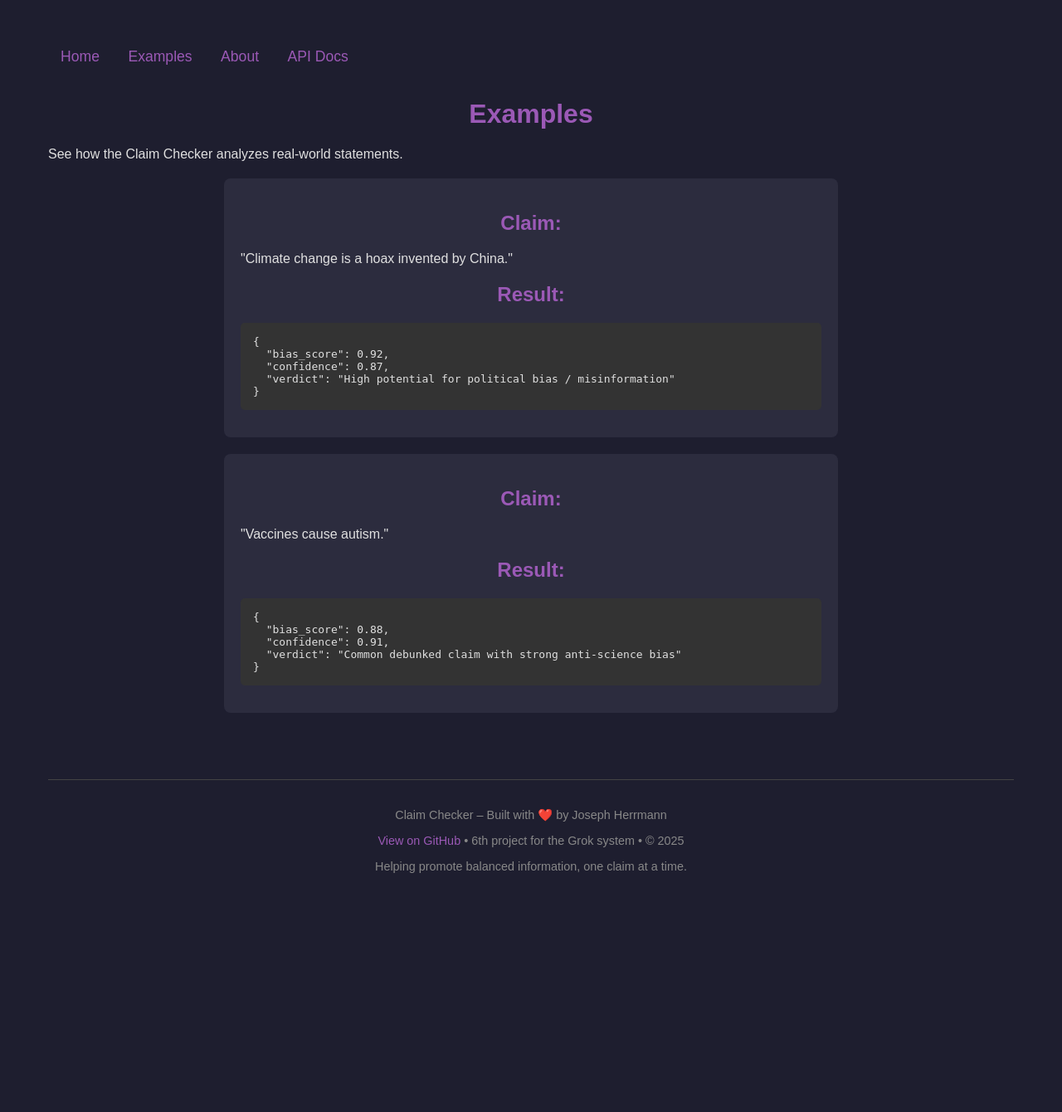
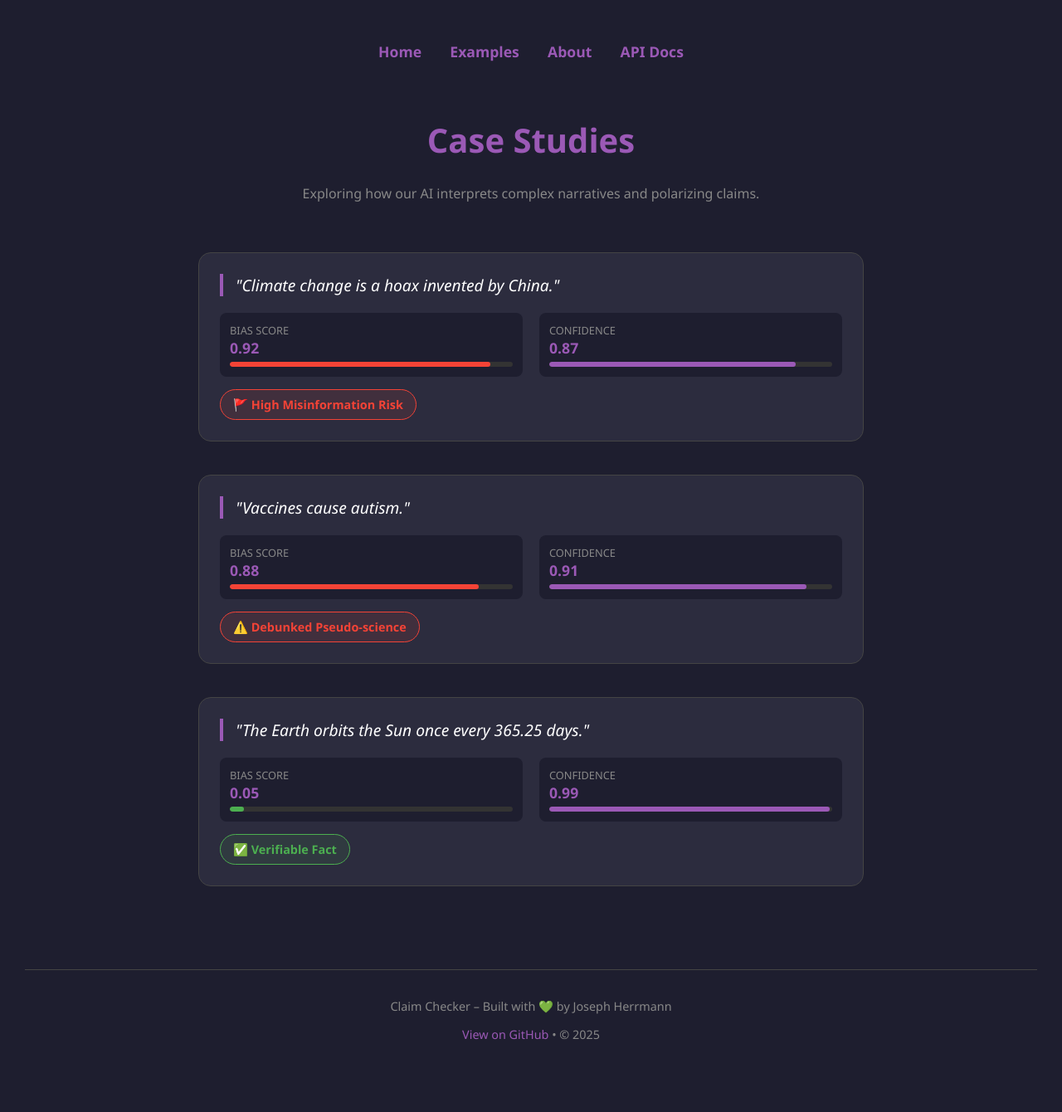
Before and after one commit to thenecronwolf-blip/Claim-Checker, a Flask app: template ui/templates/examples.html in a window 1280 px wide. Shown: the whole page at 83% size. Before the commit the page ends 1052 px from the top, so only its background shows below. Run offline with Flask 3, Linux system fonts and the light colour scheme; the template is opened without the code that fills it, so the values that code supplies are empty.

Commit message:
Update examples.html

```diff
--- a/ui/templates/examples.html
+++ b/ui/templates/examples.html
@@ -5,14 +5,78 @@
     <meta name="viewport" content="width=device-width, initial-scale=1.0">
     <title>Examples - Claim Checker</title>
     <style>
-        /* Same styles as index.html for consistency */
-        body { font-family: Arial, sans-serif; background: #1e1e2f; color: #e0e0e0; padding: 50px; }
-        a { color: #9b59b6; text-decoration: none; } a:hover { text-decoration: underline; }
-        nav { margin-bottom: 40px; }
-        nav a { margin: 0 15px; font-size: 1.1em; }
-        h1, h2 { color: #9b59b6; text-align: center; }
-        .example { background: #2c2c3e; padding: 20px; margin: 20px auto; max-width: 700px; border-radius: 8px; }
-        pre { background: #333; padding: 15px; border-radius: 5px; overflow-x: auto; }
+        body { font-family: 'Segoe UI', Arial, sans-serif; background: #1e1e2f; color: #e0e0e0; padding: 50px; margin: 0; display: flex; flex-direction: column; align-items: center; }
+        a { color: #9b59b6; text-decoration: none; transition: 0.3s; }
+        a:hover { color: #bb86fc; }
+        nav { margin-bottom: 40px; text-align: center; }
+        nav a { margin: 0 15px; font-size: 1.1em; font-weight: bold; }
+        h1 { color: #9b59b6; font-size: 2.5em; margin-bottom: 10px; }
+        .intro { color: #888; margin-bottom: 40px; text-align: center; }
+
+        .example-card {
+            background: #2c2c3e;
+            padding: 25px;
+            margin: 20px 0;
+            width: 100%;
+            max-width: 750px;
+            border-radius: 15px;
+            border: 1px solid #444;
+            transition: transform 0.3s ease, border-color 0.3s ease;
+            position: relative;
+            overflow: hidden;
+        }
+        .example-card:hover { transform: translateY(-5px); border-color: #9b59b6; }
+
+        .quote-box {
+            font-style: italic;
+            font-size: 1.2em;
+            color: #fff;
+            margin-bottom: 20px;
+            padding-left: 15px;
+            border-left: 4px solid #9b59b6;
+        }
+
+        .stats-grid {
+            display: grid;
+            grid-template-columns: 1fr 1fr;
+            gap: 20px;
+            margin-top: 15px;
+        }
+
+        .stat-item { background: #1e1e2f; padding: 12px; border-radius: 8px; }
+        .stat-label { font-size: 0.8em; color: #888; text-transform: uppercase; display: block; }
+        .stat-value { font-weight: bold; color: #9b59b6; font-size: 1.1em; }
+
+        .verdict-badge {
+            display: inline-block;
+            margin-top: 15px;
+            padding: 8px 15px;
+            border-radius: 20px;
+            font-weight: bold;
+            font-size: 0.9em;
+            background: rgba(244, 67, 54, 0.1);
+            color: #f44336;
+            border: 1px solid #f44336;
+        }
+
+        .try-btn {
+            position: absolute;
+            top: 20px;
+            right: 20px;
+            background: #9b59b6;
+            color: white;
+            border: none;
+            padding: 8px 15px;
+            border-radius: 20px;
+            cursor: pointer;
+            font-size: 0.8em;
+            opacity: 0;
+            transition: opacity 0.3s;
+        }
+        .example-card:hover .try-btn { opacity: 1; }
+
+        .meter-bg { height: 6px; background: #333; border-radius: 3px; margin-top: 5px; overflow: hidden; }
+        .meter-fill { height: 100%; background: #9b59b6; border-radius: 3px; }
     </style>
 </head>
 <body>
@@ -23,37 +87,77 @@
         <a href="/docs">API Docs</a>
     </nav>
 
-    <h1>Examples</h1>
-    <p>See how the Claim Checker analyzes real-world statements.</p>
+    <h1>Case Studies</h1>
+    <p class="intro">Exploring how our AI interprets complex narratives and polarizing claims.</p>
 
-    <div class="example">
-        <h2>Claim:</h2>
-        <p>"Climate change is a hoax invented by China."</p>
-        <h2>Result:</h2>
-        <pre>{
-  "bias_score": 0.92,
-  "confidence": 0.87,
-  "verdict": "High potential for political bias / misinformation"
-}</pre>
+    <div class="example-card">
+        <button class="try-btn" onclick="copyAndGo('Climate change is a hoax invented by China.')">Try This Claim</button>
+        <div class="quote-box">"Climate change is a hoax invented by China."</div>
+
+        <div class="stats-grid">
+            <div class="stat-item">
+                <span class="stat-label">Bias Score</span>
+                <span class="stat-value">0.92</span>
+                <div class="meter-bg"><div class="meter-fill" style="width: 92%; background: #f44336;"></div></div>
+            </div>
+            <div class="stat-item">
+                <span class="stat-label">Confidence</span>
+                <span class="stat-value">0.87</span>
+                <div class="meter-bg"><div class="meter-fill" style="width: 87%;"></div></div>
+            </div>
+        </div>
+        <div class="verdict-badge">🚩 High Misinformation Risk</div>
     </div>
 
-    <div class="example">
-        <h2>Claim:</h2>
-        <p>"Vaccines cause autism."</p>
-        <h2>Result:</h2>
-        <pre>{
-  "bias_score": 0.88,
-  "confidence": 0.91,
-  "verdict": "Common debunked claim with strong anti-science bias"
-}</pre>
+    <div class="example-card">
+        <button class="try-btn" onclick="copyAndGo('Vaccines cause autism.')">Try This Claim</button>
+        <div class="quote-box">"Vaccines cause autism."</div>
+
+        <div class="stats-grid">
+            <div class="stat-item">
+                <span class="stat-label">Bias Score</span>
+                <span class="stat-value">0.88</span>
+                <div class="meter-bg"><div class="meter-fill" style="width: 88%; background: #f44336;"></div></div>
+            </div>
+            <div class="stat-item">
+                <span class="stat-label">Confidence</span>
+                <span class="stat-value">0.91</span>
+                <div class="meter-bg"><div class="meter-fill" style="width: 91%;"></div></div>
+            </div>
+        </div>
+        <div class="verdict-badge">⚠️ Debunked Pseudo-science</div>
     </div>
 
-    <!-- Add more examples as you like -->
+    <div class="example-card">
+        <button class="try-btn" onclick="copyAndGo('The Earth orbits the Sun once every 365.25 days.')">Try This Claim</button>
+        <div class="quote-box">"The Earth orbits the Sun once every 365.25 days."</div>
+
+        <div class="stats-grid">
+            <div class="stat-item">
+                <span class="stat-label">Bias Score</span>
+                <span class="stat-value">0.05</span>
+                <div class="meter-bg"><div class="meter-fill" style="width: 5%; background: #4caf50;"></div></div>
+            </div>
+            <div class="stat-item">
+                <span class="stat-label">Confidence</span>
+                <span class="stat-value">0.99</span>
+                <div class="meter-bg"><div class="meter-fill" style="width: 99%;"></div></div>
+            </div>
+        </div>
+        <div class="verdict-badge" style="color: #4caf50; border-color: #4caf50; background: rgba(76, 175, 80, 0.1);">✅ Verifiable Fact</div>
+    </div>
+
+    <script>
+        function copyAndGo(text) {
+            // In a real app, you could use localStorage to pass this to the home page
+            localStorage.setItem('pendingClaim', text);
+            window.location.href = '/';
+        }
+    </script>
+
+    <footer style="margin-top: 80px; padding: 20px; text-align: center; color: #888; font-size: 0.9em; border-top: 1px solid #444; width: 100%;">
+        <p>Claim Checker – Built with 💚 by Joseph Herrmann</p>
+        <p><a href="https://github.com/thenecronwolf-blip/Claim-Checker">View on GitHub</a> • © 2025</p>
+    </footer>
 </body>
-    <footer style="margin-top: 80px; padding: 20px; text-align: center; color: #888; font-size: 0.9em; border-top: 1px solid #444;">
-    <p>Claim Checker – Built with ❤️ by Joseph Herrmann</p>
-    <p><a href="https://github.com/thenecronwolf-blip/Claim-Checker" style="color: #9b59b6; text-decoration: none;">View on GitHub</a> •
-    6th project for the Grok system • © 2025</p>
-    <p>Helping promote balanced information, one claim at a time.</p>
-</footer>
 </html>
```
